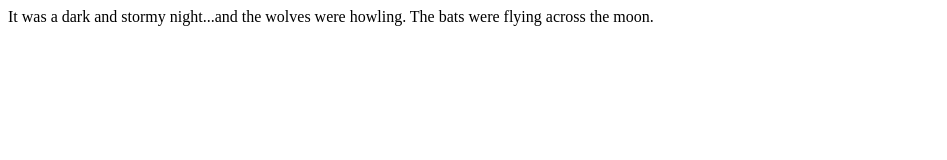
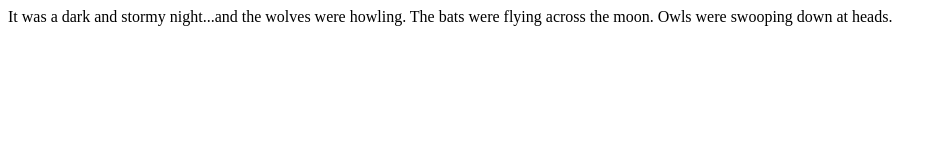
Before and after one commit to jessylp87/fireside-story, a plain HTML site: page index.html in a window 1280 px wide. Shown: the whole page, without its empty margins (0-947 px from the left). Drawn offline with Linux system fonts and the light colour scheme.

Commit message:
added fourth line to story

```diff
--- a/index.html
+++ b/index.html
@@ -1,5 +1,5 @@
 <html>
   <body>
-    <p>It was a dark and stormy night...and the wolves were howling. The bats were flying across the moon.</p>
+    <p>It was a dark and stormy night...and the wolves were howling. The bats were flying across the moon. Owls were swooping down at heads.</p>
   </body>
 </html>
```
